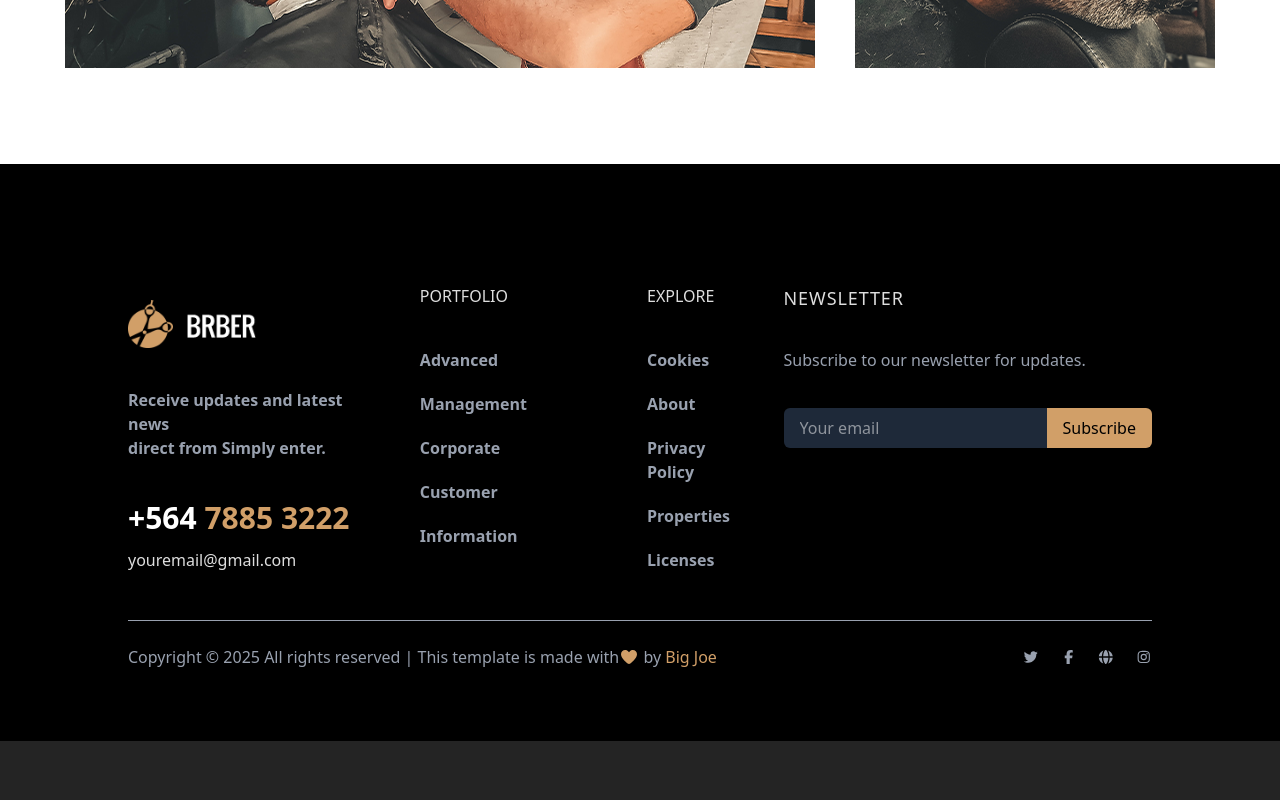
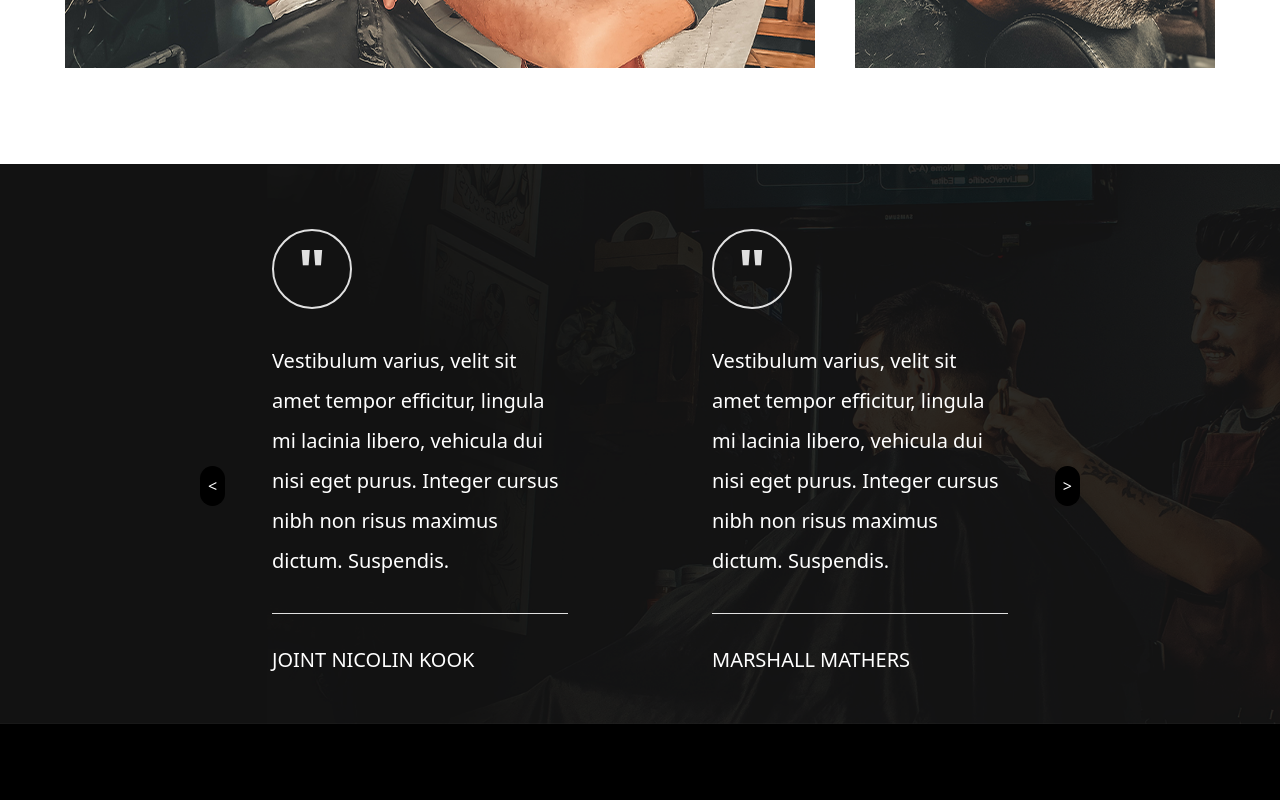
Before and after one commit to Majorbangz88/barber_styles, a React (Vite) app: page / in a window 1280 px wide. Shown: the part 6040-6840 px from the top of the page. Before the commit the page ends 6781 px from the top, so only its background shows below. Built offline with nearby package versions, Linux system fonts and the light colour scheme.

Commit message:
update: reviews section added

```diff
--- /dev/null
+++ b/src/assets/ReviewsData.jsx
@@ -0,0 +1,40 @@
+const Reviews = [
+    {
+        name: "JOINT NICOLIN KOOK",
+        review: "Vestibulum varius, velit sit amet tempor efficitur, lingula mi lacinia libero, vehicula dui nisi eget purus. Integer cursus nibh non risus maximus dictum. Suspendis."
+    },
+    {
+        name: "MARSHALL MATHERS",
+        review: "Vestibulum varius, velit sit amet tempor efficitur, lingula mi lacinia libero, vehicula dui nisi eget purus. Integer cursus nibh non risus maximus dictum. Suspendis."
+    },
+    {
+        name: "JOE LINTON",
+        review: "Vestibulum varius, velit sit amet tempor efficitur, lingula mi lacinia libero, vehicula dui nisi eget purus. Integer cursus nibh non risus maximus dictum. Suspendis."
+    },
+    {
+        name: "BUKAYO SAKA",
+        review: "Vestibulum varius, velit sit amet tempor efficitur, lingula mi lacinia libero, vehicula dui nisi eget purus. Integer cursus nibh non risus maximus dictum. Suspendis."
+    },
+    {
+        name: "MYLES LEWIS SKELLY",
+        review: "Vestibulum varius, velit sit amet tempor efficitur, lingula mi lacinia libero, vehicula dui nisi eget purus. Integer cursus nibh non risus maximus dictum. Suspendis."
+    },
+    {
+        name: "ETHAN NWANERI",
+        review: "Vestibulum varius, velit sit amet tempor efficitur, lingula mi lacinia libero, vehicula dui nisi eget purus. Integer cursus nibh non risus maximus dictum. Suspendis."
+    },
+    {
+        name: "JURRIEN TIMBER",
+        review: "Vestibulum varius, velit sit amet tempor efficitur, lingula mi lacinia libero, vehicula dui nisi eget purus. Integer cursus nibh non risus maximus dictum. Suspendis."
+    },
+    {
+        name: "GABRIEL MEGALHAES",
+        review: "Vestibulum varius, velit sit amet tempor efficitur, lingula mi lacinia libero, vehicula dui nisi eget purus. Integer cursus nibh non risus maximus dictum. Suspendis."
+    },
+    {
+        name: "WILLIAM SALIBA",
+        review: "Vestibulum varius, velit sit amet tempor efficitur, lingula mi lacinia libero, vehicula dui nisi eget purus. Integer cursus nibh non risus maximus dictum. Suspendis."
+    }
+]
+
+export default Reviews;
--- /dev/null
+++ b/src/components/Carousel.jsx
@@ -0,0 +1,71 @@
+import React, { useState, useEffect } from 'react';
+
+const Carousel = ({ reviews }) => {
+  const [currentIndex, setCurrentIndex] = useState(0);
+  const [visibleReviews, setVisibleReviews] = useState([]);
+
+  useEffect(() => {
+    const endIndex = Math.min(currentIndex + 2, reviews.length);
+    setVisibleReviews(reviews.slice(currentIndex, endIndex));
+  }, [currentIndex, reviews]);
+
+  const nextSlide = () => {
+    setCurrentIndex((prevIndex) =>
+      prevIndex + 2 >= reviews.length ? 0 : prevIndex + 2
+    );
+  };
+
+  const prevSlide = () => {
+    setCurrentIndex((prevIndex) =>
+      prevIndex - 2 < 0 ? reviews.length - (reviews.length % 2 || 2) : prevIndex - 2
+    );
+  };
+
+  return (
+    <div className='relative w-full lg:max-w-[110vh] mx-auto'>
+      <div className='flex flex-col items-center gap-15'>
+        <div className='flex md:flex-col lg:flex-row overflow-hidden'>
+        {visibleReviews.map((review) => (
+          <div
+            key={review.name}
+            className='flex-shrink-0 w-full md:w-1/2 px-18 py-6 transition-transform duration-300'
+          >
+            <div className='flex flex-col gap-8 h-full'>
+              <div className='border-2 rounded-full w-20 h-20 flex items-center justify-center'>
+                <p className='font-oswald font-bold text-6xl'>"</p>
+              </div>
+              <p className='font-oswald text-white text-xl leading-10'>{review.review}</p>
+              <hr />
+              <p className='text-white text-xl'>{review.name}</p>
+            </div>
+          </div>
+        ))}
+      </div>
+
+      <div className='flex gap-3'>
+            <div className='borer h-2 w-7 bg-white'></div>
+            <div className='borer h-2 w-7 bg-white'></div>
+            <div className='borer h-2 w-7 bg-white'></div>
+            <div className='borer h-2 w-7 bg-white'></div>
+            <div className='borer h-2 w-7 bg-white'></div>
+        </div>
+      </div>
+
+      <button
+        onClick={prevSlide}
+        className='absolute left-0 top-1/2 -translate-y-1/2 bg-black bg-opacity-50 text-white p-2 rounded-full'
+      >
+        &lt;
+      </button>
+      <button
+        onClick={nextSlide}
+        className='absolute right-0 top-1/2 -translate-y-1/2 bg-black bg-opacity-50 text-white p-2 rounded-full'
+      >
+        &gt;
+      </button>
+
+    </div>
+  );
+};
+
+export default Carousel;
--- a/src/pages/home/Home.jsx
+++ b/src/pages/home/Home.jsx
@@ -5,6 +5,7 @@ import ServicesSecton from './ServicesSecton'
 import TeamsSection from './TeamsSection'
 import PricingSection from './PricingSection'
 import ImageGallery from './ImageGallery'
+import ReviewsSection from './ReviewsSection'
 
 const Home = () => {
   return (
@@ -15,6 +16,7 @@ const Home = () => {
       <TeamsSection />
       <PricingSection />
       <ImageGallery />
+      <ReviewsSection />
       {/* HOME: I am the legendary home page! */}
     </div>
   )
--- /dev/null
+++ b/src/pages/home/ReviewsSection.jsx
@@ -0,0 +1,21 @@
+import React from 'react';
+import ReviewsData from '../../assets/ReviewsData';
+import Carousel from '../../components/Carousel';
+import ReviewsBg from '../../assets/section_bg02.png';
+
+const ReviewsSection = () => {
+  return (
+    <div className='flex flex-col items-center justify-center py-16 overflow-hidden bg-cover bg-center bg-no-repeat'
+        style={{backgroundImage: `url(${ReviewsBg})`, width: '100%', height: '70vh'}}
+        >
+      <div className='container mx-auto px-4'>
+        <h2 className='text-white text-3xl font-bold text-center mb-12'>
+          CLIENT TESTIMONIALS
+        </h2>
+        <Carousel reviews={ReviewsData} />
+      </div>
+    </div>
+  );
+};
+
+export default ReviewsSection;
```
Also changed, not shown: src/assets/section_bg02.png (added).
